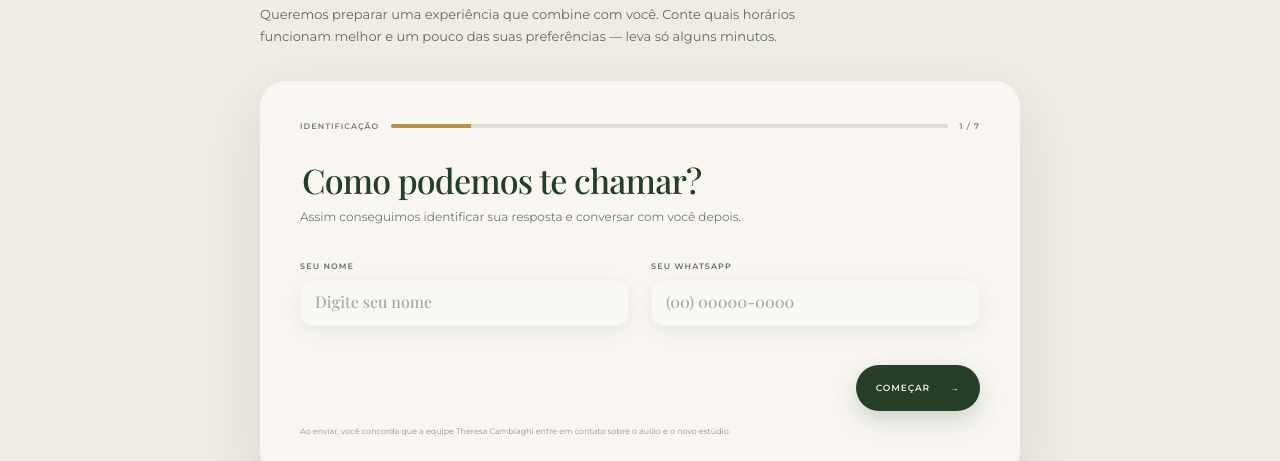
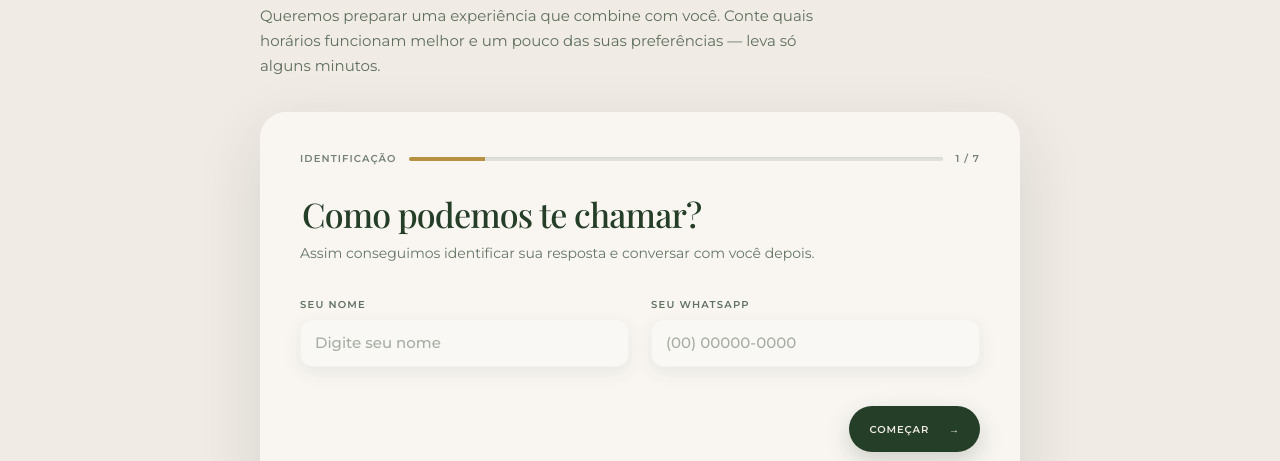
Before and after one commit to theresacambiaghi/LP-Theresa-Cambiaghi, a website: page public/quiz/index.html in a window 1280 px wide. Shown: the part 325-786 px from the top of the page. Drawn offline with nearby package versions, Linux system fonts and the light colour scheme; a web font is replaced by a local one.

Commit message:
style: improve quiz typography and readability

```diff
--- a/public/styles.css
+++ b/public/styles.css
@@ -68,9 +68,9 @@ button { cursor: pointer; }
 .eyebrow > span { width: 26px; height: 1px; background: var(--gold); }
 .quiz-heading h1 { margin: 0; font: 500 clamp(36px, 5vw, 52px)/1.02 var(--serif); letter-spacing: -.035em; }
 .quiz-heading h1 em { color: var(--gold); font-weight: 500; }
-.quiz-heading > p:last-child { max-width: 560px; margin: 15px 0 0; color: rgba(37, 62, 40, .72); font-size: 13px; line-height: 1.65; }
+.quiz-heading > p:last-child { max-width: 590px; margin: 15px 0 0; color: rgba(37, 62, 40, .72); font-size: 15px; line-height: 1.65; }
 .quiz-card { padding: clamp(24px, 4vw, 40px); border-radius: 26px; background: rgba(250, 248, 245, .82); box-shadow: 0 22px 65px rgba(37, 62, 40, .13); backdrop-filter: blur(8px); }
-.quiz-progress { display: grid; margin-bottom: 30px; color: rgba(37, 62, 40, .64); grid-template-columns: auto 1fr auto; gap: 12px; align-items: center; font-size: 8px; font-weight: 600; letter-spacing: .13em; text-transform: uppercase; }
+.quiz-progress { display: grid; margin-bottom: 30px; color: rgba(37, 62, 40, .64); grid-template-columns: auto 1fr auto; gap: 12px; align-items: center; font-size: 10px; font-weight: 600; letter-spacing: .11em; text-transform: uppercase; }
 .progress-track { height: 4px; overflow: hidden; border-radius: 999px; background: rgba(37, 62, 40, .1); box-shadow: inset 0 1px 2px rgba(37, 62, 40, .08); }
 .progress-track div { width: 0; height: 100%; background: var(--gold); transition: width .3s ease; }
 .quiz-step { display: none; min-width: 0; margin: 0; padding: 0; border: 0; animation: step-in .25s ease both; }
@@ -78,11 +78,11 @@ button { cursor: pointer; }
 @keyframes step-in { from { opacity: 0; transform: translateX(10px); } }
 .quiz-step legend { width: 100%; margin-bottom: 8px; color: var(--green); font: 500 clamp(25px, 3.8vw, 34px)/1.16 var(--serif); letter-spacing: -.025em; }
 .quiz-step legend > span { display: block; margin-bottom: 7px; color: var(--gold); font: 600 9px/1 var(--sans); letter-spacing: .16em; }
-.question-helper { margin: 0 0 20px; color: rgba(37, 62, 40, .66); font-size: 12px; line-height: 1.55; }
+.question-helper { margin: 0 0 20px; color: rgba(37, 62, 40, .7); font-size: 14px; line-height: 1.55; }
 .field-row { display: grid; grid-template-columns: 1fr 1fr; gap: 22px; }
 .text-field { display: block; margin-top: 14px; }
-.text-field > span { display: block; margin-bottom: 8px; color: rgba(37, 62, 40, .72); font-size: 8px; font-weight: 600; letter-spacing: .14em; text-transform: uppercase; }
-.text-field input, .text-field textarea { width: 100%; padding: 13px 15px; border: 0; border-radius: 13px; outline: 0; color: var(--green); background: var(--paper); box-shadow: 0 6px 18px rgba(37, 62, 40, .08), inset 0 0 0 1px rgba(37, 62, 40, .03); font: 500 16px/1.3 var(--serif); transition: box-shadow .18s, transform .18s; }
+.text-field > span { display: block; margin-bottom: 8px; color: rgba(37, 62, 40, .72); font-size: 10px; font-weight: 600; letter-spacing: .12em; text-transform: uppercase; }
+.text-field input, .text-field textarea { width: 100%; padding: 13px 15px; border: 0; border-radius: 13px; outline: 0; color: var(--green); background: var(--paper); box-shadow: 0 6px 18px rgba(37, 62, 40, .08), inset 0 0 0 1px rgba(37, 62, 40, .03); font: 500 15px/1.45 var(--sans); transition: box-shadow .18s, transform .18s; }
 .text-field textarea { min-height: 112px; resize: vertical; }
 .text-field input:focus, .text-field textarea:focus { box-shadow: 0 9px 24px rgba(37, 62, 40, .13), inset 0 0 0 2px rgba(183, 145, 66, .42); transform: translateY(-1px); }
 .text-field input::placeholder, .text-field textarea::placeholder { color: rgba(37, 62, 40, .4); }
@@ -91,25 +91,25 @@ button { cursor: pointer; }
 .options-list { display: grid; gap: 8px; }
 .option { position: relative; display: block; }
 .option input { position: absolute; opacity: 0; pointer-events: none; }
-.option span { position: relative; display: flex; min-height: 46px; padding: 11px 38px 11px 14px; border-radius: 13px; color: var(--green); background: var(--paper); box-shadow: 0 6px 17px rgba(37, 62, 40, .075); align-items: center; font-size: 11px; line-height: 1.35; transition: color .18s, background .18s, box-shadow .18s, transform .18s; }
+.option span { position: relative; display: flex; min-height: 46px; padding: 11px 38px 11px 14px; border-radius: 13px; color: var(--green); background: var(--paper); box-shadow: 0 6px 17px rgba(37, 62, 40, .075); align-items: center; font-family: var(--sans); font-size: 13px; font-weight: 500; line-height: 1.4; transition: color .18s, background .18s, box-shadow .18s, transform .18s; }
 .option span::after { position: absolute; right: 13px; content: "+"; color: var(--gold); font: 18px/1 var(--serif); }
 .option:hover span { box-shadow: 0 10px 24px rgba(37, 62, 40, .12); transform: translateY(-1px); }
 .option input:checked + span { color: var(--beige); background: var(--green); box-shadow: 0 9px 24px rgba(37, 62, 40, .22); }
 .option input:checked + span::after { color: var(--gold); content: "✓"; font: 600 11px/1 var(--sans); }
 .honeypot { position: absolute !important; left: -9999px !important; }
-.form-error { min-height: 18px; margin-top: 13px; color: var(--green); font-size: 11px; }
+.form-error { min-height: 18px; margin-top: 13px; color: var(--green); font-size: 13px; line-height: 1.45; }
 .quiz-actions { display: flex; margin-top: 8px; justify-content: space-between; gap: 10px; }
-.button { display: inline-flex; min-height: 46px; padding: 0 20px; border: 0; border-radius: 999px; align-items: center; justify-content: center; gap: 20px; color: var(--beige); background: var(--green); box-shadow: 0 9px 24px rgba(37, 62, 40, .2); font-size: 9px; font-weight: 600; letter-spacing: .1em; text-decoration: none; text-transform: uppercase; transition: transform .18s, background .18s, box-shadow .18s; }
+.button { display: inline-flex; min-height: 46px; padding: 0 20px; border: 0; border-radius: 999px; align-items: center; justify-content: center; gap: 20px; color: var(--beige); background: var(--green); box-shadow: 0 9px 24px rgba(37, 62, 40, .2); font-size: 10px; font-weight: 600; letter-spacing: .09em; text-decoration: none; text-transform: uppercase; transition: transform .18s, background .18s, box-shadow .18s; }
 .button:hover { background: #1c3220; box-shadow: 0 13px 30px rgba(37, 62, 40, .26); transform: translateY(-2px); }
 .button-ghost { color: var(--green); background: var(--paper); box-shadow: 0 6px 18px rgba(37, 62, 40, .08); }
 .button-primary { margin-left: auto; }
 .button:disabled { cursor: wait; opacity: .6; transform: none; }
 .button:focus-visible, .option:has(input:focus-visible), input:focus-visible, textarea:focus-visible, .landing-cta:focus-visible { outline: 3px solid var(--gold); outline-offset: 3px; }
-.privacy-note { margin: 14px 0 0; color: rgba(37, 62, 40, .5); font-size: 8px; line-height: 1.55; }
+.privacy-note { margin: 14px 0 0; color: rgba(37, 62, 40, .56); font-size: 10px; line-height: 1.55; }
 .success-state { padding: 10px 0; }
 .success-icon { display: grid; width: 42px; height: 42px; margin-bottom: 22px; color: var(--beige); background: var(--green); place-items: center; border-radius: 50%; }
 .success-state h2 { max-width: 520px; margin: 0 0 12px; font: 500 clamp(30px, 4.2vw, 42px)/1.08 var(--serif); }
-.success-state > p:not(.eyebrow) { max-width: 480px; color: rgba(37, 62, 40, .7); font-size: 12px; line-height: 1.65; }
+.success-state > p:not(.eyebrow) { max-width: 480px; color: rgba(37, 62, 40, .7); font-size: 14px; line-height: 1.65; }
 .success-state .button { margin: 20px 0 0; }
 .quiz-footer { display: flex; max-width: 1120px; margin: 0 auto; padding: 24px 28px; align-items: center; justify-content: space-between; color: rgba(37, 62, 40, .58); font-size: 8px; letter-spacing: .12em; text-transform: uppercase; }
 .quiz-footer a { color: var(--green); text-decoration: none; }
```
